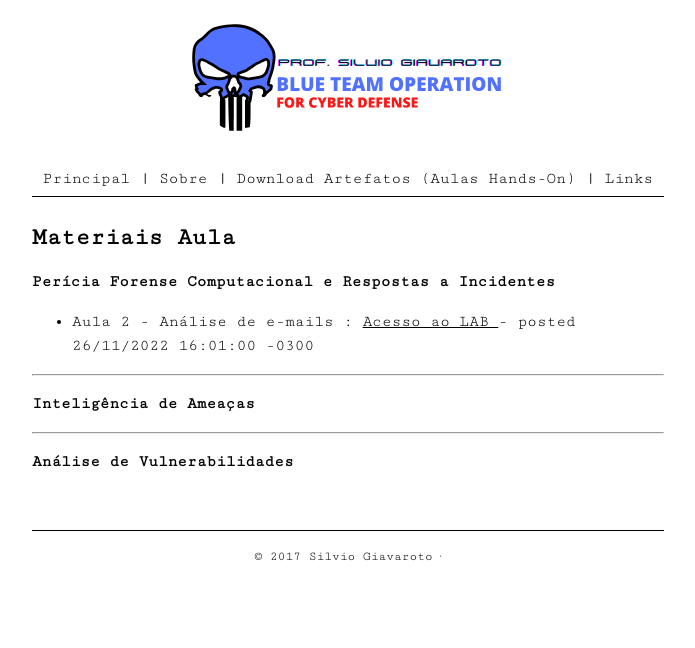
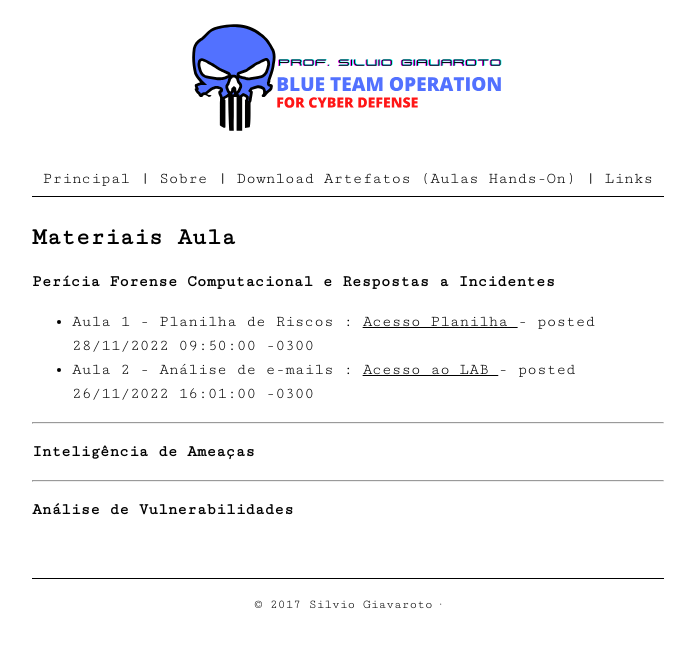
Before and after one commit to silviogiavaroto/profsilviogiavaroto.github.io, a Jekyll site: the page built from projects.md, in a window 1280 px wide. Shown: the top 648 px of the page, without its empty margins (292-987 px from the left). Built offline with Jekyll 4.4.1, drawn with Linux system fonts in a browser that asks for light colours.

Commit message:
Update projects.md

```diff
--- a/projects.md
+++ b/projects.md
@@ -6,6 +6,7 @@ permalink: /projects/
 
 <b>Perícia Forense Computacional e Respostas a Incidentes</b>
 <br>
+  - Aula 1 - Planilha de Riscos : <a href="https://github.com/silviogiavaroto/analise_de_vulnerabilidades/tree/main/planilhas_riscos" target="_blank"> Acesso Planilha </a> - posted 28/11/2022 09:50:00 -0300
   - Aula 2 - Análise de e-mails : <a href="https://github.com/silviogiavaroto/periciaforensecomputacional/tree/main/analise_header_email" target="_blank"> Acesso ao LAB </a>  - posted 26/11/2022 16:01:00 -0300
 <hr>
 <b>Inteligência de Ameaças </b>
```
